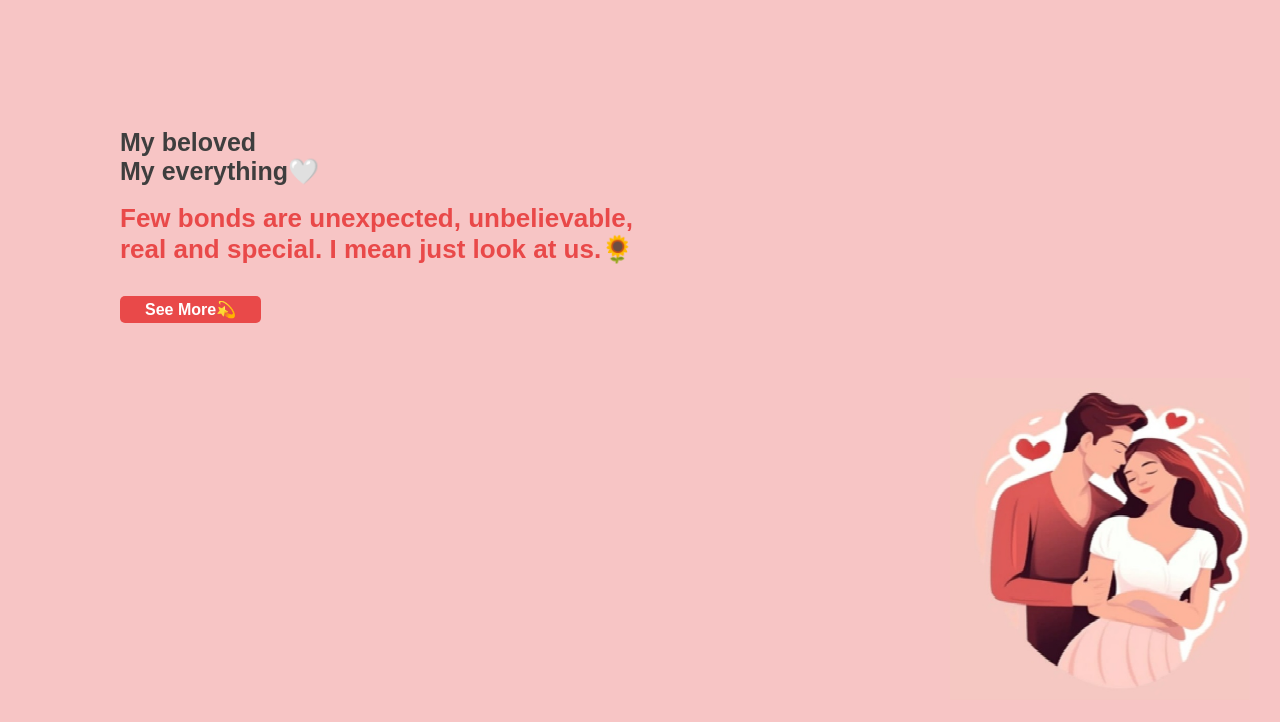
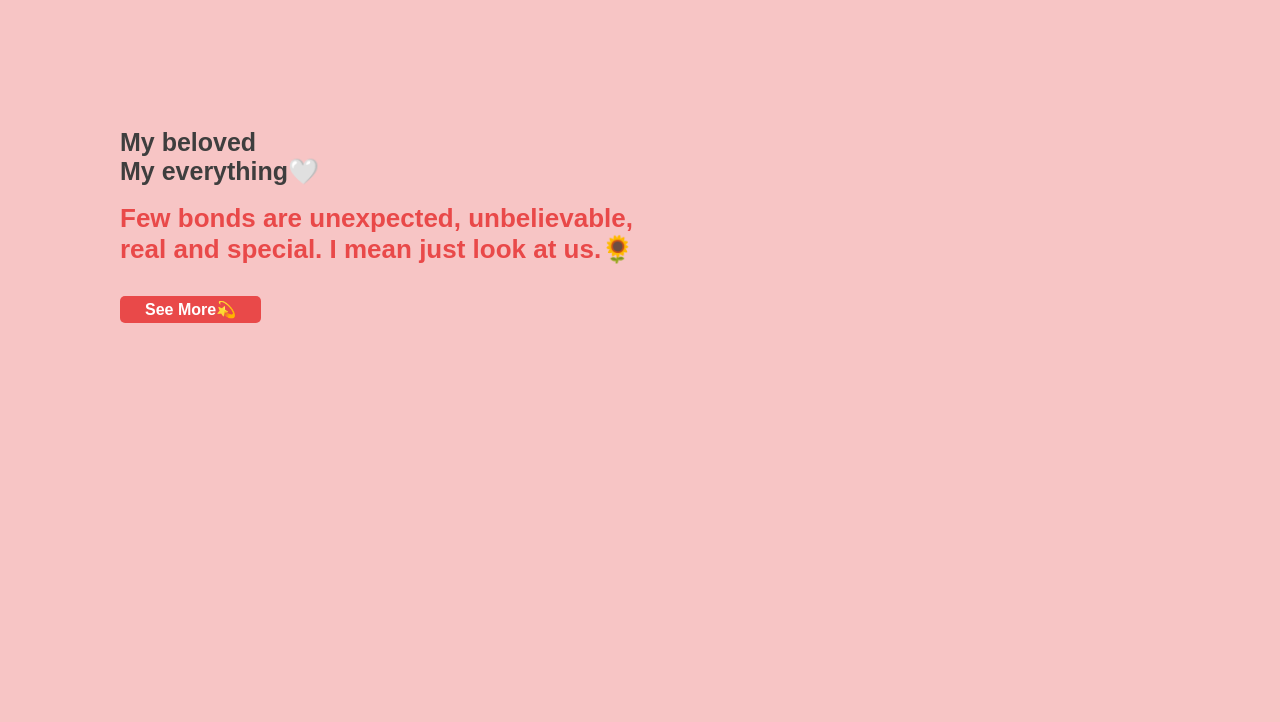
Before and after one commit to shreyamhirvaniya/my_khiskola_ji, a plain HTML site: page index.html in a window 1280 px wide. Drawn offline with Linux system fonts and the light colour scheme.

Commit message:
Update index.html

```diff
--- a/index.html
+++ b/index.html
@@ -106,7 +106,6 @@
 </head>
 <body>
     <div id="main">
-        <img src="IMG-20241118-WA0001.jpg" alt="below text">
     </div>
         <div id="content">
             <div class="h1">
```
